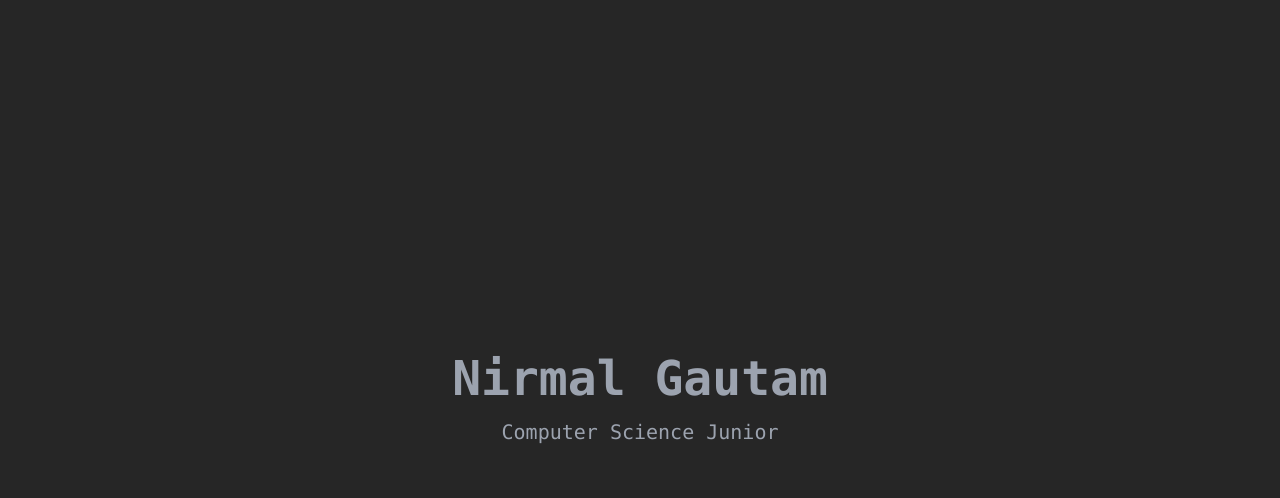
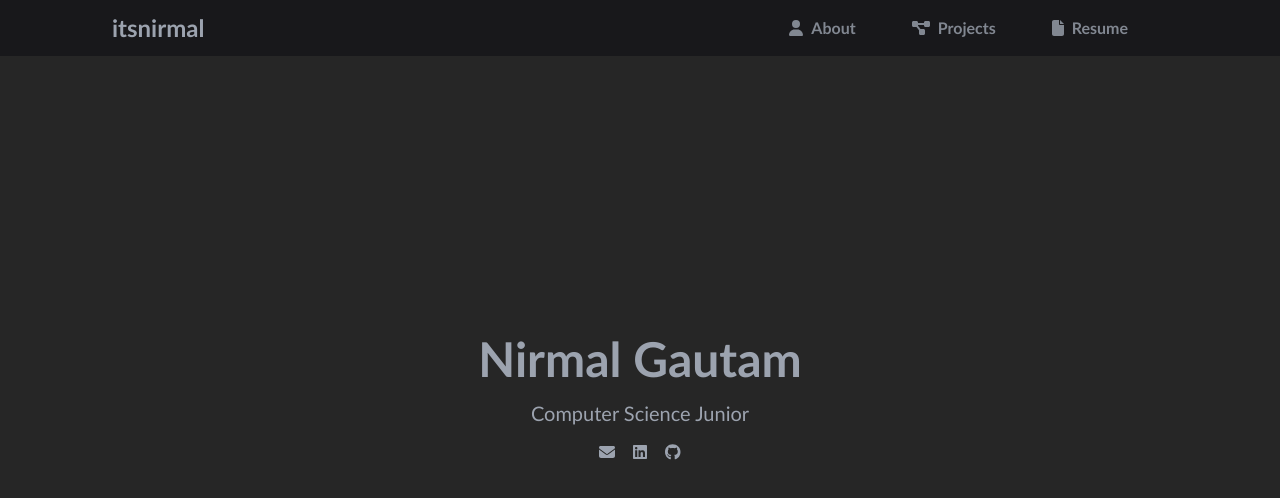
Before and after one commit to itsnirmal/Portfolio, a React (Create React App) app: page / in a window 1280 px wide. Shown: the top 498 px of the page. Built offline with nearby package versions, Linux system fonts and the light colour scheme.

Commit message:
Created Navigation bar and added some css

```diff
--- a/package.json
+++ b/package.json
@@ -10,6 +10,7 @@
     "@testing-library/jest-dom": "^5.17.0",
     "@testing-library/react": "^13.4.0",
     "@testing-library/user-event": "^13.5.0",
+    "@babel/plugin-proposal-private-property-in-object": "^1.0.0",
     "animate.css": "^4.1.1",
     "gsap-trial": "^3.12.2",
     "loaders.css": "^0.1.2",
--- a/src/App.js
+++ b/src/App.js
@@ -1,11 +1,11 @@
 import { Routes, Route } from 'react-router-dom';
-import Home from './components/Home';
+import Layout from "./components/Layout";
 
 function App() {
   return (
-    <main className='bg-neutral-800 text-white h-screen flex items-center justify-center'>
+    <main className='bg-neutral-800 w-screen h-screen text-gray-400 font-ser'>
     <Routes>
-      <Route path="/" element={<Home />} ></Route>
+      <Route path="/" element={<Layout />} ></Route>
     </Routes>
     </main>
   );
--- /dev/null
+++ b/src/components/Default.js
@@ -0,0 +1,35 @@
+import { faGithub, faLinkedin } from "@fortawesome/free-brands-svg-icons";
+import { faEnvelope } from "@fortawesome/free-solid-svg-icons";
+import { FontAwesomeIcon } from "@fortawesome/react-fontawesome";
+
+const Default = () => {
+    return (
+    <div className="flex flex-col h-full flex items-center justify-center">
+        <p className="text-5xl h-16 font-semibold">Nirmal Gautam</p>
+        <p className="text-xl h-10">Computer Science Junior</p>
+        <table>
+            <tr>
+                <td className="mx-4">
+                    <a target = "_blank" rel = "noreferrer" href="mailto:nirmalg626@gmail.com">
+                    <FontAwesomeIcon  className = "mx-2" icon ={faEnvelope} color = "#9CA3AF" />
+                    </a>
+                </td>
+                <td>
+                    <a target = "_blank" rel = "noreferrer" href="https://www.linkedin.com/in/nirmal-gautam-365b74206/">
+                    <FontAwesomeIcon  className = "mx-2" icon ={faLinkedin} color = "#9CA3AF" />
+                    </a>
+                </td>
+                <td>
+                    <a target = "_blank" rel = "noreferrer" href="https://github.com/itsnirmal">
+                    <FontAwesomeIcon  className = "mx-2" icon ={faGithub} color = "#9CA3AF" />
+                    </a>
+                </td>
+            </tr>
+        </table>
+
+
+    </div>
+    );
+}
+
+export default Default;
--- a/src/components/Home.js
+++ /dev/null
@@ -1,10 +0,0 @@
-const Home = () => {
-    return (
-    <div className="flex flex-col items-center antialiased font-mono text-gray-400">
-        <p className="text-5xl h-16 font-semibold">Nirmal Gautam</p>
-        <p className="text-xl">Computer Science Junior</p>
-    </div>
-    );
-}
-
-export default Home;
--- /dev/null
+++ b/src/components/Layout.js
@@ -0,0 +1,13 @@
+import Default from './Default.js';
+import Navbar from './Navbar.js';
+
+const Layout = () => {
+    return (
+        <>
+            <Navbar />
+            <Default />
+        </>
+    );
+}
+
+export default Layout;
--- /dev/null
+++ b/src/components/Navbar.js
@@ -0,0 +1,27 @@
+import { FontAwesomeIcon } from '@fortawesome/react-fontawesome';
+import { Link, NavLink } from 'react-router-dom'
+import { faUser, faDiagramProject, faFile } from '@fortawesome/free-solid-svg-icons'
+
+const Navbar = () => (
+    <div className = "bg-zinc-900 w-screen h-14 top-0 z-3 absolute flex items-center">
+        <Link className = "block px-14 py-auto" to = "/">
+            <span className="block mx-14 my-auto font-bold text-2xl">itsnirmal</span>
+        </Link>
+        <nav className='space-x-12 absolute right-0 pr-24 mr-12'>
+            <NavLink className = "opacity-80 transition-all ease-in-out delay-150 hover:opacity-100" exact = "true" activeclassname = "active" to = "/about">
+                <FontAwesomeIcon icon = {faUser} color = "#9CA3AF" />
+                <span className="mx-2 my-auto font-bold">About</span>
+            </NavLink>
+            <NavLink className = "opacity-80 transition-all ease-in-out delay-150 hover:opacity-100" exact = "true" activeclassname = "active" to = "/projects">
+                <FontAwesomeIcon icon={faDiagramProject} color = "#9CA3AF" />
+                <span className="mx-2 my-auto font-bold">Projects</span>
+            </NavLink>
+            <NavLink className = "opacity-80 transition-all ease-in-out delay-150 hover:opacity-100" exact = "true" activeclassname = "active" to = "/resume">
+                <FontAwesomeIcon icon={faFile} color = "#9CA3AF" />
+                <span className="mx-2 my-auto font-bold">Resume</span>
+            </NavLink>
+        </nav>
+    </div>
+)
+
+export default Navbar;
--- a/tailwind.config.js
+++ b/tailwind.config.js
@@ -2,6 +2,10 @@
 module.exports = {
   content: ["./src/**/*.{js,jsx,ts,tsx}"],
   theme: {
+    fontFamily: {
+      ser: ['Trebuchet MS'],
+
+    },
     extend: {},
   },
   plugins: [],
```
Also changed, not shown: src/assets/logo.png (added), src/components/About.js (added), src/components/Projects.js (added), src/components/Resume.js (added).
